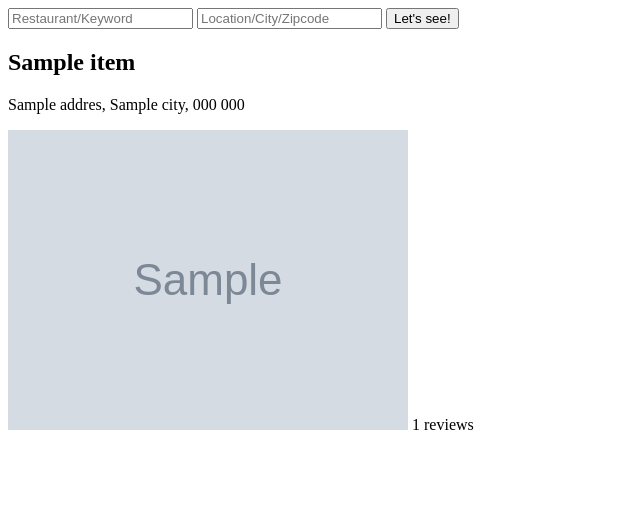
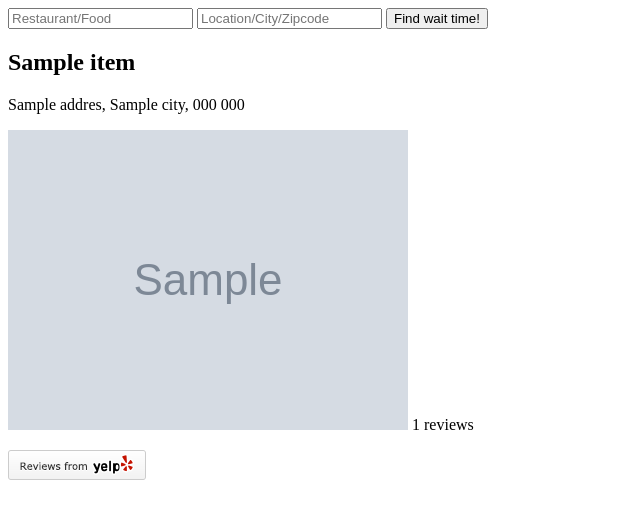
Before and after one commit to anniehe/wait-time, a Flask app: template templates/results.html in a window 1280 px wide. Shown: the top 519 px of the page, without its empty margins (0-640 px from the left). Run offline with Flask 2, Linux system fonts and the light colour scheme; the template is opened without the code that fills it: most values are stand-ins (such as "Sample title", 1, 10 or a date in 2020); grey boxes marked "Sample" are stand-in pictures.

Commit message:
Added link to Yelp reviews, results only show food, restaurant categories

```diff
--- a/server.py
+++ b/server.py
@@ -1,5 +1,6 @@
 from flask import Flask, render_template, request
-from yelp_api import *
+from yelpapi import YelpAPI
+import os
 
 app = Flask(__name__)
 
@@ -21,10 +22,25 @@ def display_search_results():
     if not location_term:
         location_term = 'San Francisco'
 
-    search_results = yelp_search(search_term, location_term)
+    search_results = yelp_api.search_query(term=search_term,
+                                           location=location_term,
+                                           category_filter='food,restaurants')
+    # result is the list of businesses
     result = search_results['businesses']
 
     return render_template("results.html", result=result)
+
+
+### YELP API ###
+
+consumer_key = os.environ['YELP_CONSUMER_KEY']
+consumer_secret = os.environ['YELP_CONSUMER_SECRET']
+token = os.environ['YELP_TOKEN']
+token_secret = os.environ['YELP_TOKEN_SECRET']
+
+yelp_api = YelpAPI(consumer_key, consumer_secret, token, token_secret)
+
+
 
 
 if __name__ == "__main__":
--- a/templates/home.html
+++ b/templates/home.html
@@ -8,7 +8,7 @@
   <h1>What's the wait time?</h1>
 
   <form action="/search" method="GET">
-    <input type="text" name="keyword" placeholder="Restaurant/Keyword">
+    <input type="text" name="keyword" placeholder="Restaurant/Food">
     <input type="text" name="location" placeholder="Location/City/Zipcode">
     <input type="submit" value="Let's see!">
   </form>
--- a/templates/results.html
+++ b/templates/results.html
@@ -7,19 +7,22 @@
 <body>
   <!-- Search Form -->
   <form action="/search" method="GET">
-    <input type="text" name="keyword" placeholder="Restaurant/Keyword">
+    <input type="text" name="keyword" placeholder="Restaurant/Food">
     <input type="text" name="location" placeholder="Location/City/Zipcode">
-    <input type="submit" value="Let's see!">
+    <input type="submit" value="Find wait time!">
   </form>
 
   <!-- Results -->
+
+  <!-- Each item is a dictionary of business info in result (list of businesses) -->
   {% for item in result %}
       <div>
         <h2>{{ item['name'] }}</h2>
 
         <p>{{ item['location']['address'][0] }}, {{ item['location']['city'] }}, {{ item['location']['state_code'] }} {{ item['location']['postal_code'] }}</p>
 
-        <p><img src={{ item['rating_img_url'] }}> {{ item['review_count'] }} reviews</p>
+        <p><img src="{{ item['rating_img_url'] }}"/> {{ item['review_count'] }} reviews</p>
+        <p><a href="{{ item['url'] }}"><img src="/static/img/yelp_review_btn_light.png"/></a></p>
         <br>
       </div>
   {% endfor %}
```
Also changed, not shown: yelp_api.py (+4 -4 lines), static/img/yelp_logo_xsmall.png (added), static/img/yelp_review_btn_light.png (added).
